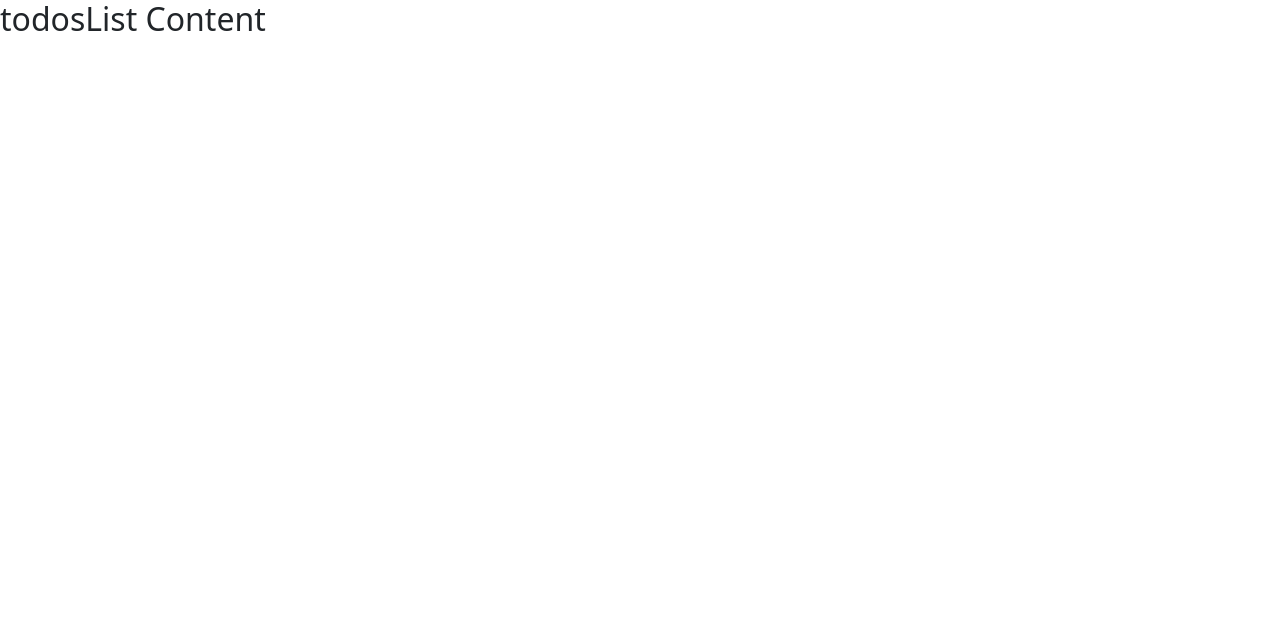
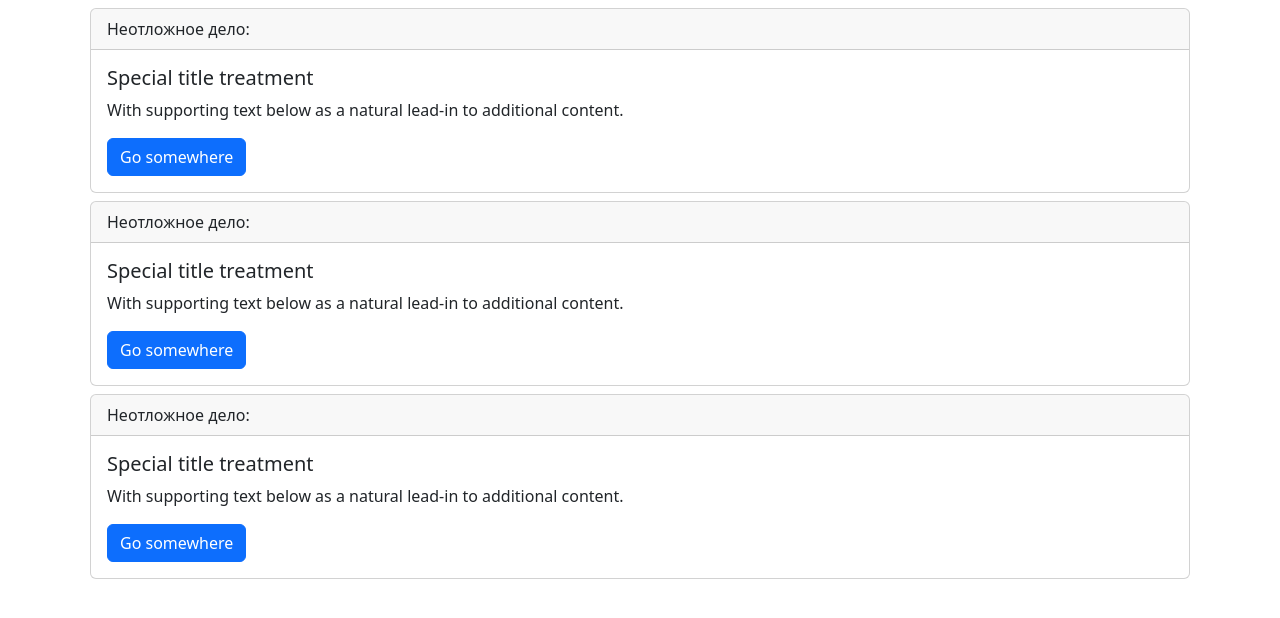
Before and after one commit to igos56/another-one-todo, a React (Create React App) app: page / in a window 1280 px wide. Shown: the top 618 px of the page. Built offline with nearby package versions, Linux system fonts and the light colour scheme.

Commit message:
Add TodoItem component and import in TodoList

```diff
--- a/src/App.js
+++ b/src/App.js
@@ -1,10 +1,6 @@
-import API from "./api";
 import TodosList from "./components/todosList/todosList";
 
 const App = () => {
-    // пробуем вывести в консоль ответ с api
-    API.todos.fetchAll().then((todosData) => console.log(todosData));
-
     return (
         <div className="App">
             <TodosList />
--- /dev/null
+++ b/src/components/todoItem/todoItem.jsx
@@ -0,0 +1,17 @@
+const TodoItem = () => {
+    return (
+        <div className="card m-2">
+            <div className="card-header">Неотложное дело:</div>
+            <div className="card-body">
+                <h5 className="card-title">Special title treatment</h5>
+                <p className="card-text">
+                    With supporting text below as a natural lead-in to
+                    additional content.
+                </p>
+                <button className="btn btn-primary">Go somewhere</button>
+            </div>
+        </div>
+    );
+};
+
+export default TodoItem;
--- a/src/components/todosList/todosList.jsx
+++ b/src/components/todosList/todosList.jsx
@@ -1,5 +1,13 @@
+import TodoItem from "../todoItem/todoItem";
+
 const TodosList = () => {
-    return <h2>todosList Content</h2>;
+    return (
+        <div className="container">
+            <TodoItem />
+            <TodoItem />
+            <TodoItem />
+        </div>
+    );
 };
 
 export default TodosList;
```
